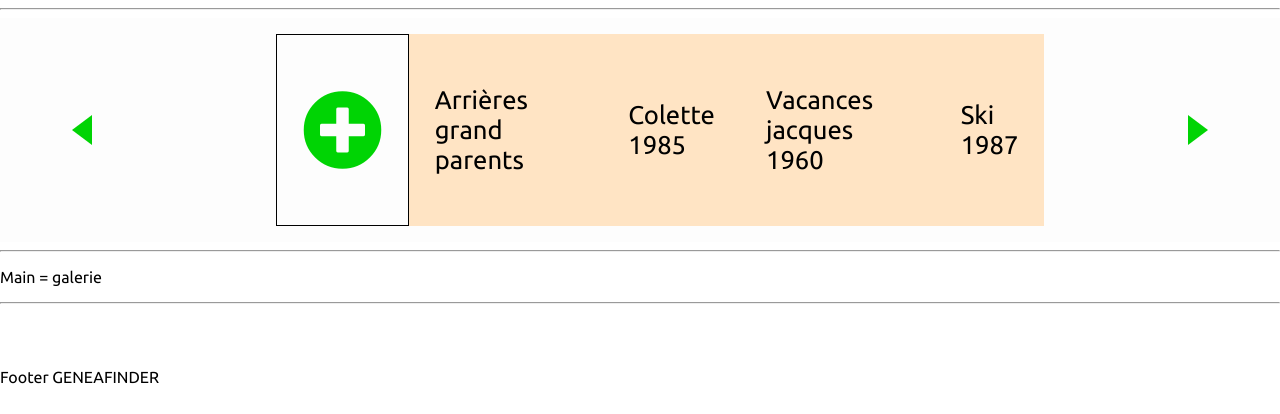
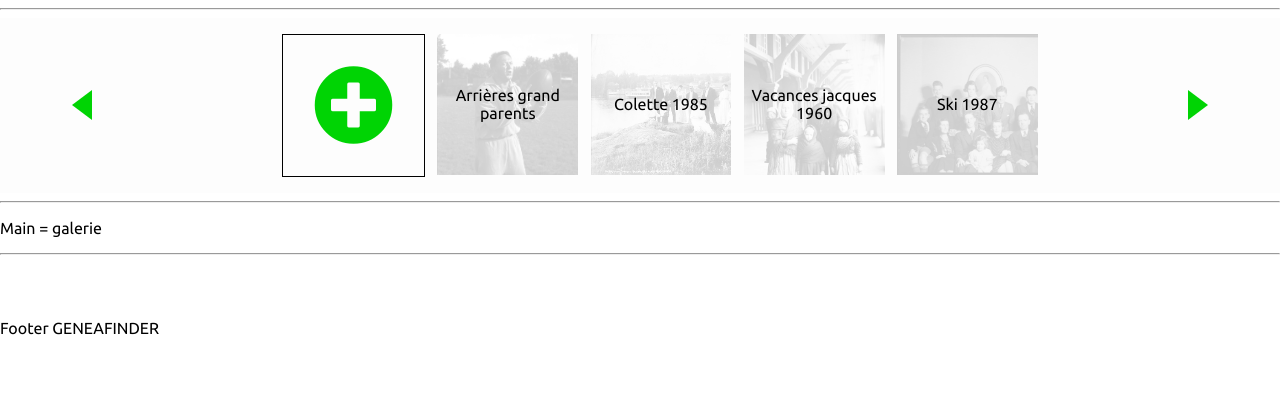
Before and after one commit to AlexandreRuez/GrandProjetDC_Geneafinder, a PHP site: page /html/index.php in a window 1280 px wide. Shown: the part 682-1096 px from the top of the page. Run offline with PHP 8.4, Linux system fonts and the light colour scheme; some libraries are stand-ins or nearby versions; some web fonts are replaced.

Commit message:
Update main_nav.css

```diff
--- a/css/main_nav.css
+++ b/css/main_nav.css
@@ -3,6 +3,11 @@
     display: flex;
     align-items: center;
     justify-content: space-around;
+}
+
+#Album_left,
+#Album_right {
+    cursor: pointer;
 }
 
 #Album_left {
@@ -11,7 +16,6 @@
     border-style: solid;
     border-width: 15px 20px 15px 0;
     border-color: transparent #00D404 transparent transparent;
-    cursor: pointer;
 }
 
 #Album_right {
@@ -20,7 +24,6 @@
     border-style: solid;
     border-width: 15px 0 15px 20px;
     border-color: transparent transparent transparent #00D404;
-    cursor: pointer;
 }
 
 #Album_list {
@@ -30,58 +33,56 @@
     width: 60vw;
 }
 
+#Album_list li {
+    background-size: cover;
+}
+
 #Album_add {
     border: 1px solid black;
     display: flex;
     justify-content: space-around;
     align-items: center;
-    padding: 2vw;
-    cursor: pointer;
-    transition: all .5s;
+    width: 11vw;
+    height: 11vw;
 }
 
 #Album_add i{
     color: #00D404;
 }
 
-#Album_add:hover i {
-    color: #fff;
-    transition: all .5s;
+.navitem {
+    position: absolute;
+    font-family: Helvetica;
+    left: -1000px;
+    font-size: 1em;
+    align-items: center;
+    justify-content: space-around;
+    background-color: white;
+    width: 11vw;
+    height: 11vw;
+    opacity: 0;
 }
 
-#Album_add:hover {
-    background-color: #00D404;
-    border: 1px solid #00D404;
-    transition: all .5s;
+.navitem p{
+    position: relative;
+    z-index: 1000;
+    text-align: center;
 }
 
-.navitem {
+.navitem div {
+    background-size: cover;
+    width: 100%;
+    height: 100%;
     position: absolute;
-    left: -300px;
-    font-family: Helvetica;
-    font-size: 2vw;
-    align-items: center;
-    justify-content: space-around;
-    background-color: bisque;
-    padding: 2vw;
-    transition-duration: 1s;
-}
-
-@keyframes animleft {
-    0% {
-        opacity: 0;
-    }
-    100% {
-        opacity: 1;
-    }
+    opacity: .2;
 }
 
 #navitem_1,
 #navitem_2,
 #navitem_3,
 #navitem_4 {
-    position: inherit;
+    position: relative;
     display: flex;
-    transition-duration: 1s;
-    animation: animleft 2s;
+    opacity: 1;
+    left: 0px;
 }
```
